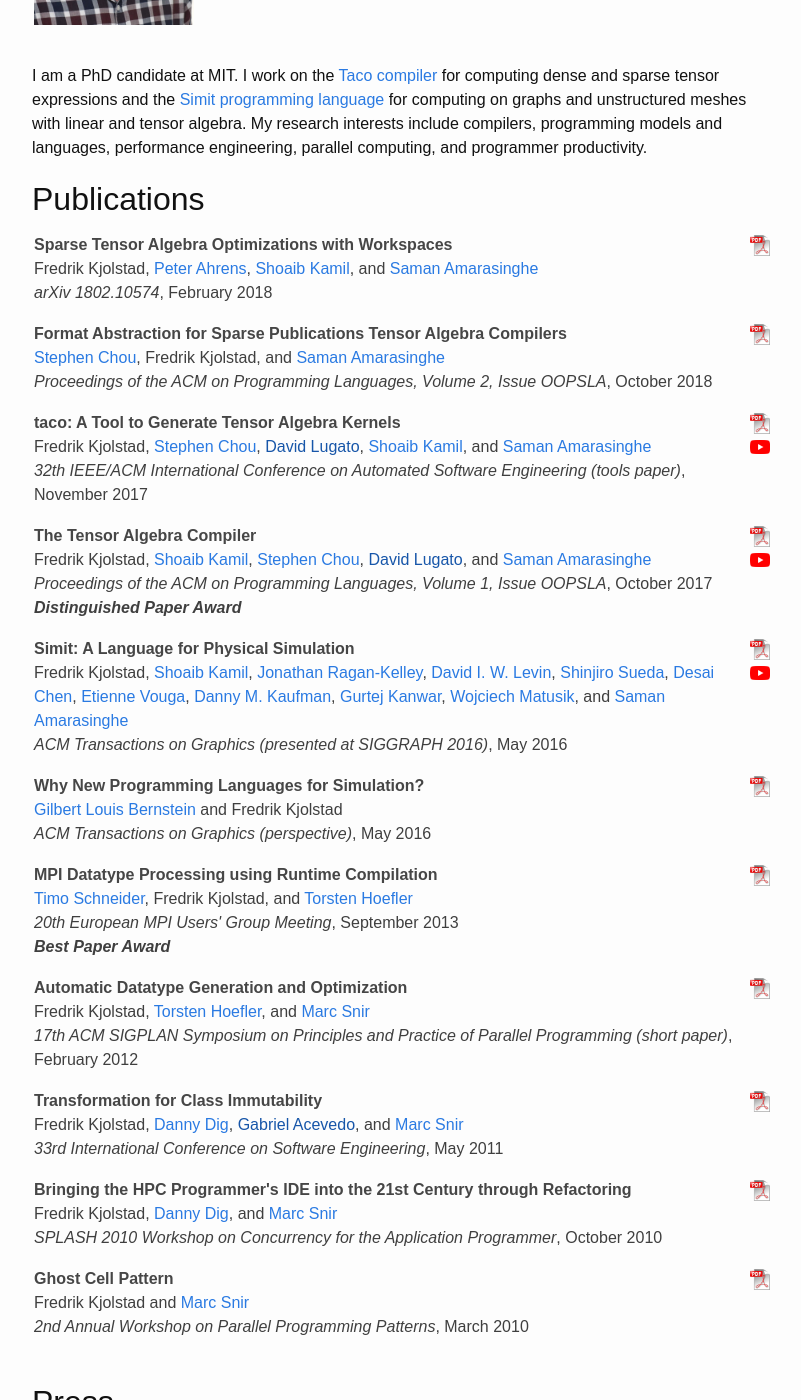
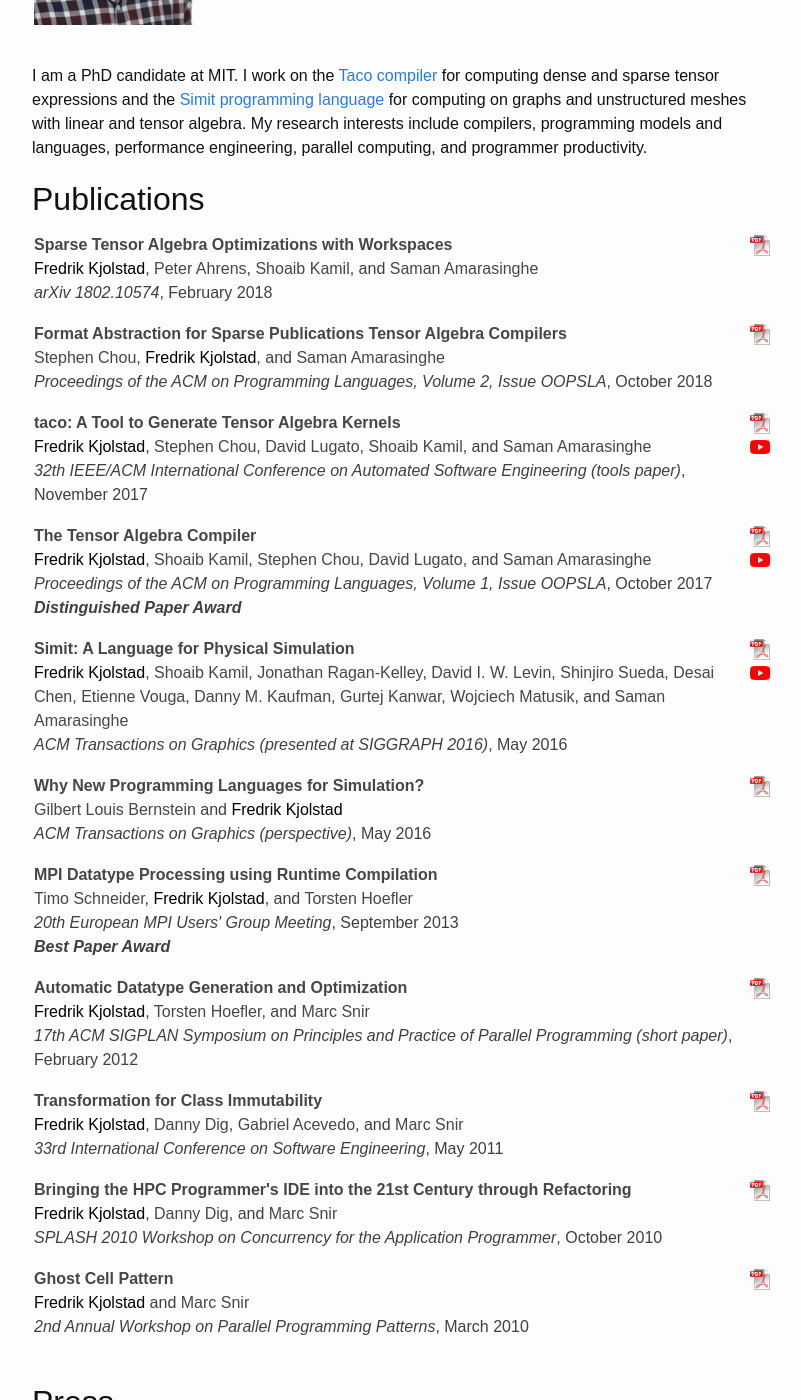
Before and after one commit to fredrikbk/fredrikbk.github.io, a Jekyll site: the page built from index.md, in a window 1280 px wide and 1400 px high, scrolled down 287 px. Shown: the whole window, without its empty margins (238-1039 px from the left). Built offline with Jekyll 4.4.1, drawn with Linux system fonts in a browser that asks for light colours.

Commit message:
Changes author name colors

```diff
--- a/index.md
+++ b/index.md
@@ -40,9 +40,9 @@ productivity.
             and
           {%- endif %}
           {%- if author == "kjolstad" %}
-            {{ site.data.authors[author].name }}
+            <font color="#000000">{{ site.data.authors[author].name }}</font>
           {%- else %}
-            <a href="{{- site.data.authors[author].site }}">{{ site.data.authors[author].name }}</a>
+            <a href="{{- site.data.authors[author].site -}}" style="color: #464646">{{ site.data.authors[author].name }}</a>
           {%- endif -%}
           {%- if forloop.last == false and forloop.length > 2 -%}
             ,
```
